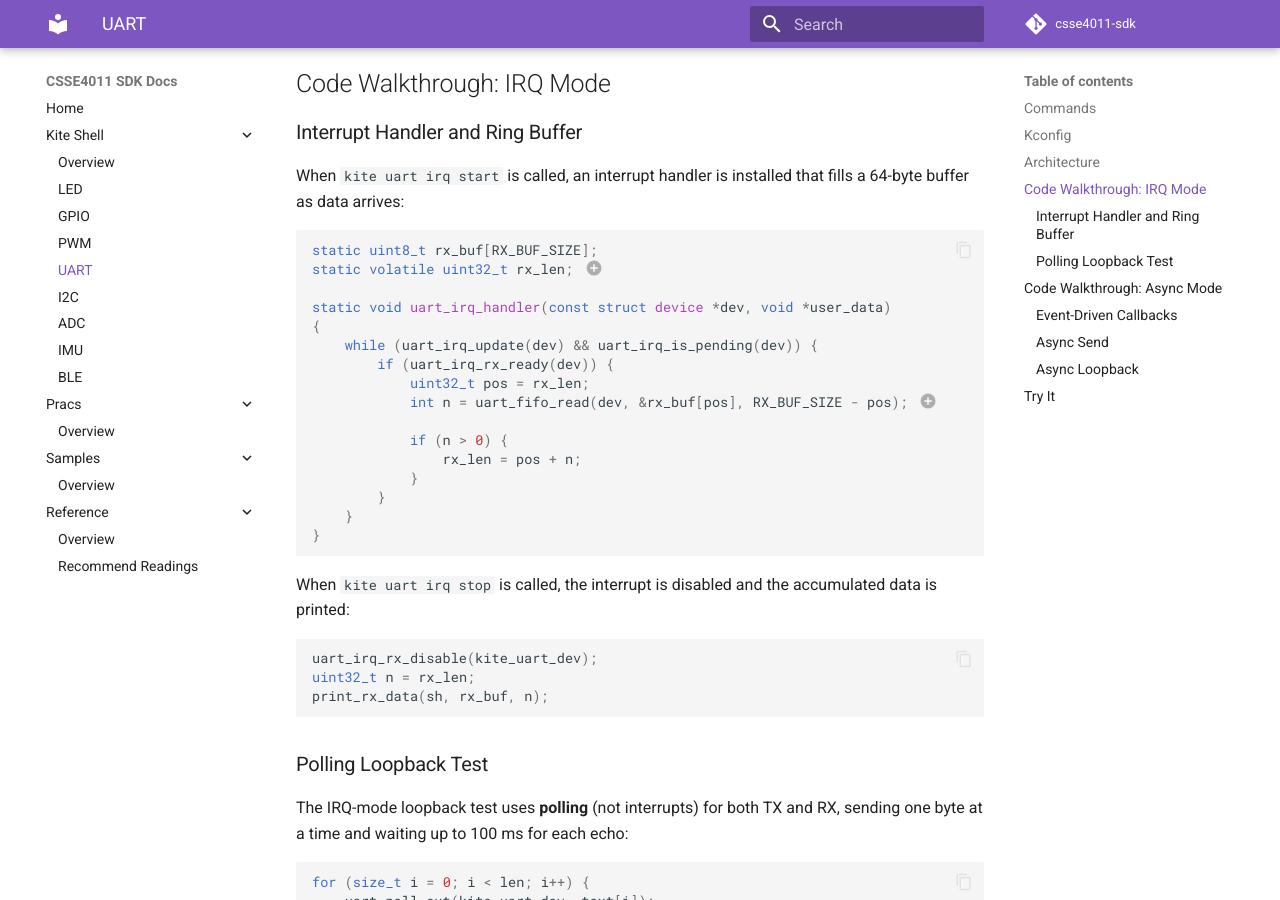
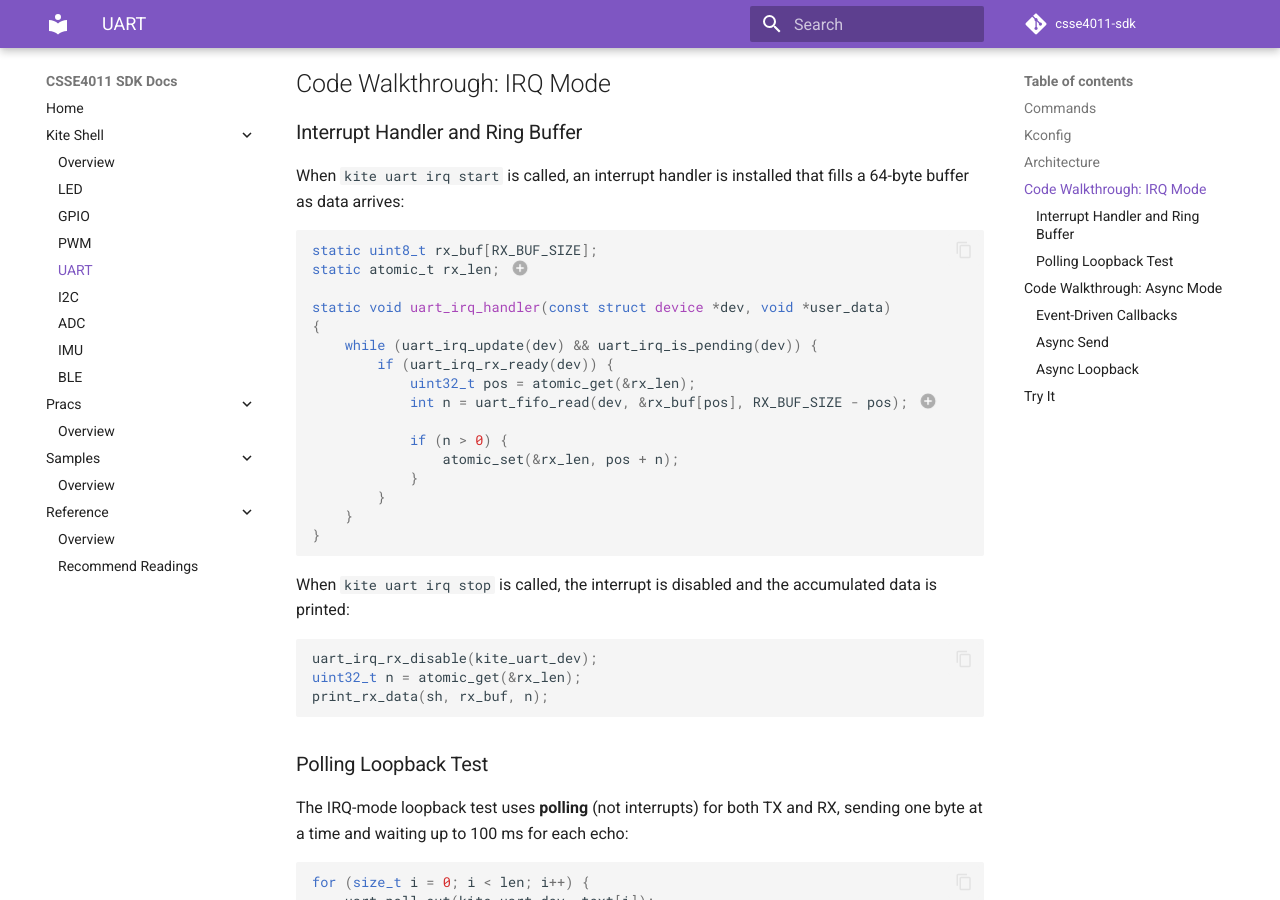
Before and after one commit to skwort/csse4011-sdk, an MkDocs documentation site: the page built from docs/kite/uart.md, in a window 1280 px wide and 900 px high, scrolled down 2495 px. Built offline with MkDocs 1.6.1 and Material for MkDocs 9.7.7, drawn with Linux system fonts in a browser that asks for light colours; comment, search, counter and statistics services are not loaded.

Commit message:
lib: use atomic_t over volatile in uart irq, sync docs
Replace volatile uint32_t with atomic_t for rx_len in the UART IRQ
backend, consistent with the async backend. Update docs to match and
trim unnecessary PWM commentary.

````diff
--- a/docs/kite/uart.md
+++ b/docs/kite/uart.md
@@ -117,24 +117,24 @@ fills a 64-byte buffer as data arrives:
 
 ```c
 static uint8_t rx_buf[RX_BUF_SIZE];
-static volatile uint32_t rx_len; // (1)!
+static atomic_t rx_len; // (1)!
 
 static void uart_irq_handler(const struct device *dev, void *user_data)
 {
     while (uart_irq_update(dev) && uart_irq_is_pending(dev)) {
         if (uart_irq_rx_ready(dev)) {
-            uint32_t pos = rx_len;
+            uint32_t pos = atomic_get(&rx_len);
             int n = uart_fifo_read(dev, &rx_buf[pos], RX_BUF_SIZE - pos); // (2)!
 
             if (n > 0) {
-                rx_len = pos + n;
+                atomic_set(&rx_len, pos + n);
             }
         }
     }
 }
 ```
 
-1. `volatile` because `rx_len` is written from interrupt context and read
+1. `atomic_t` because `rx_len` is written from interrupt context and read
    from the shell thread.
 2. `uart_fifo_read` reads whatever bytes are available in the hardware FIFO
    into our buffer starting at `pos`. It returns the number of bytes
@@ -145,7 +145,7 @@ accumulated data is printed:
 
 ```c
 uart_irq_rx_disable(kite_uart_dev);
-uint32_t n = rx_len;
+uint32_t n = atomic_get(&rx_len);
 print_rx_data(sh, rx_buf, n);
 ```
 
````
Also changed, not shown: docs/kite/pwm.md (+1 -2 lines), 1 other file.
